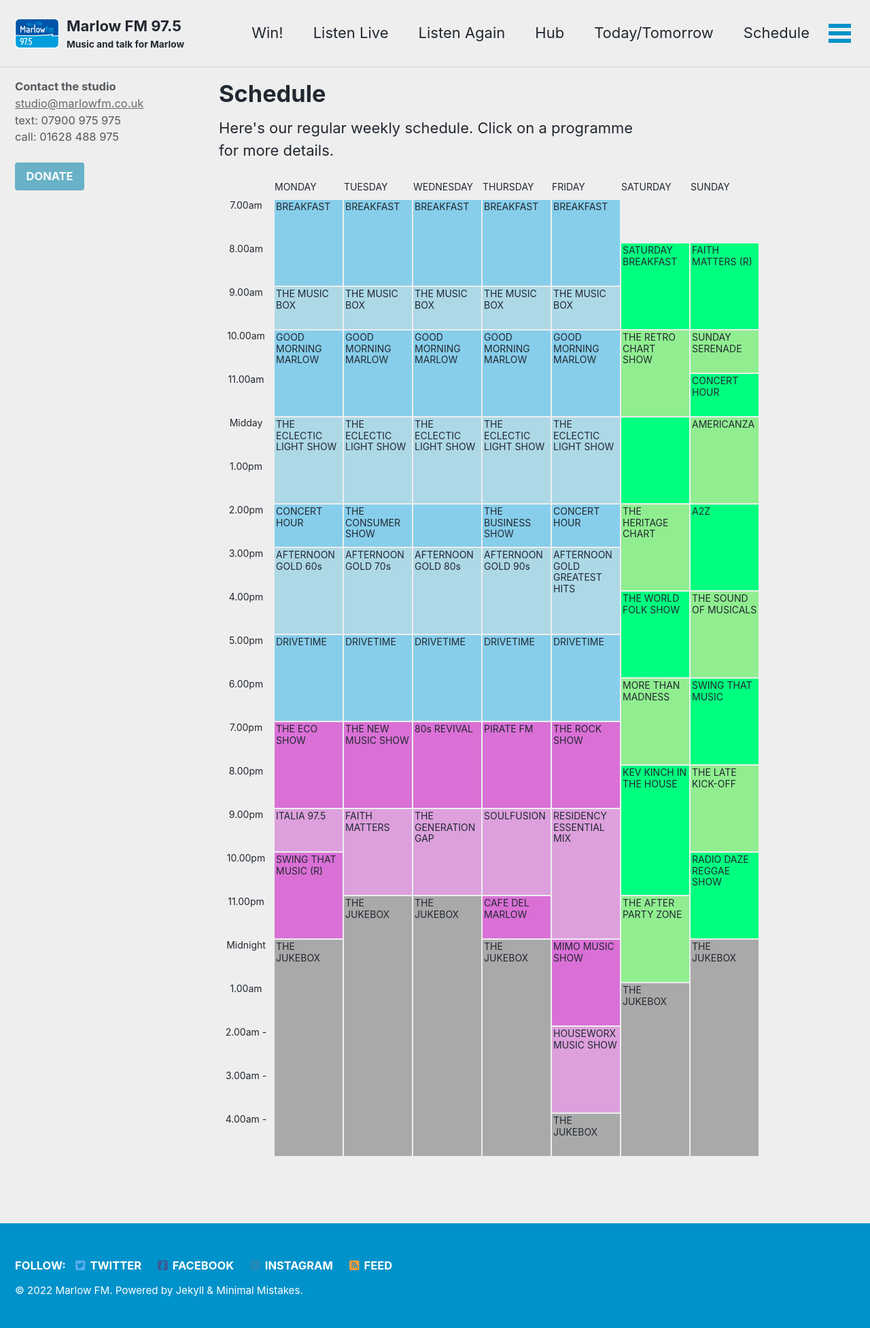
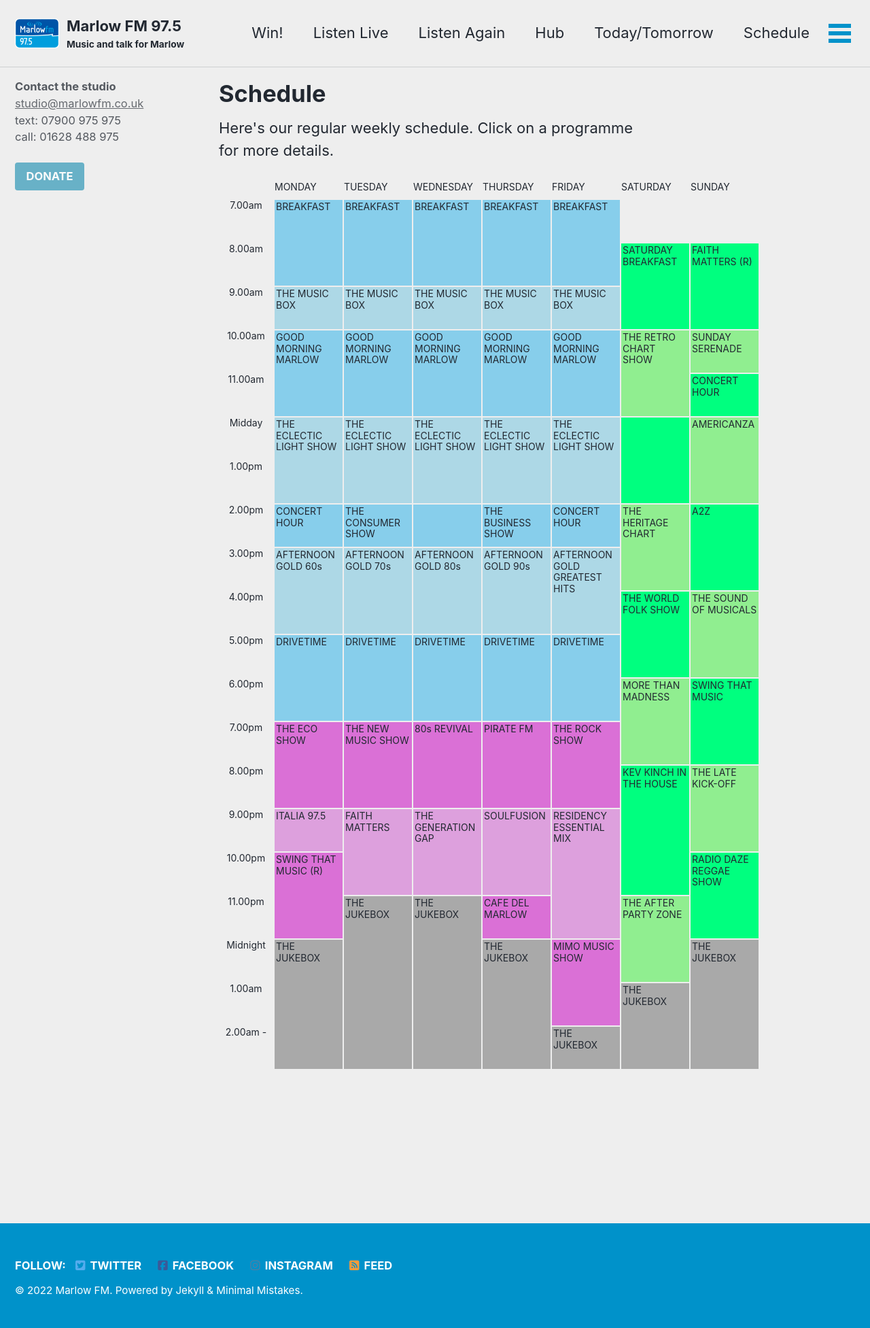
Before and after one commit to marlowfm/marlowfm.github.io, a Jekyll site: the page built from _pages/schedule.html, in a window 1280 px wide. Shown: the whole page at 68% size. Built offline with Jekyll 4.4.1, drawn with Linux system fonts in a browser that asks for light colours; cached includes are drawn as plain includes; nearby versions of some CDN libraries.

Commit message:
Remove HWX

```diff
--- a/_data/presenters.yml
+++ b/_data/presenters.yml
@@ -7,7 +7,7 @@
   image: "/assets/images/presenters/abi_morris.jpg"
 
 - name: "Abigail Bailey"
-  shows: [HWX]
+  shows: []
   image: "/assets/images/presenters/abigail_bailey.jpg"
 
 - name: "Ali Gray"
--- a/_pages/schedule.html
+++ b/_pages/schedule.html
@@ -65,11 +65,7 @@
 			". juk1 juk2 juk3 juk4 mim apz juk7"
 			"t0100 juk1 juk2 juk3 juk4 mim juk6 juk7"
 			". juk1 juk2 juk3 juk4 mim juk6 juk7"
-			"t0200 juk1 juk2 juk3 juk4 hwx juk6 juk7"
-			". juk1 juk2 juk3 juk4 hwx juk6 juk7"
-			"t0300 juk1 juk2 juk3 juk4 hwx juk6 juk7"
-			". juk1 juk2 juk3 juk4 hwx juk6 juk7"
-			"t0400 juk1 juk2 juk3 juk4 juk5 juk6 juk7"
+			"t0200 juk1 juk2 juk3 juk4 juk5 juk6 juk7"
 			". juk1 juk2 juk3 juk4 juk5 juk6 juk7";
 	}
 
@@ -198,16 +194,6 @@
 
 	.t0200 {
 		grid-area: t0200;
-		text-align: center;
-	}
-
-	.t0300 {
-		grid-area: t0300;
-		text-align: center;
-	}
-
-	.t0400 {
-		grid-area: t0400;
 		text-align: center;
 	}
 
@@ -645,13 +631,6 @@
 		color: inherit;
 	}
 
-	.hwx {
-		grid-area: hwx;
-		padding: 2px;
-		background-color: var(--background-weeknight-light);
-		color: inherit;
-	}
-
 	.kev {
 		grid-area: kev;
 		padding: 2px;
@@ -766,8 +745,6 @@
 	<div class="t0000">Midnight</div>
 	<div class="t0100">1.00am</div>
 	<div class="t0200">2.00am -</div>
-	<div class="t0300">3.00am -</div>
-	<div class="t0400">4.00am -</div>
 	<a class="brk1" href="/programmes/breakfast/">BREAKFAST</a>
 	<a class="brk2" href="/programmes/breakfast/">BREAKFAST</a>
 	<a class="brk3" href="/programmes/breakfast/">BREAKFAST</a>
@@ -802,8 +779,7 @@
 	<a class="zcn" href="/programmes/consumer-show/">THE CONSUMER SHOW</a>
 	<a class="zin" href=""></a>
 	<a class="zbs" href="/programmes/business-show/">THE BUSINESS SHOW</a>
-	<a class="chr5" href="/programmes/concert-hour/">CONCERT HOUR</a
-	>
+	<a class="chr5" href="/programmes/concert-hour/">CONCERT HOUR</a>
 	<a class="acz" href="/programmes/americanza/">AMERICANZA</a>
 	<a class="els1" href="/programmes/eclectic-light-show/"
 		>THE ECLECTIC LIGHT SHOW</a
@@ -827,7 +803,9 @@
 	<a class="ag7" href="/programmes/afternoon-gold-70s/">AFTERNOON GOLD 70s</a>
 	<a class="ag8" href="/programmes/afternoon-gold-80s/">AFTERNOON GOLD 80s</a>
 	<a class="ag9" href="/programmes/afternoon-gold-90s/">AFTERNOON GOLD 90s</a>
-	<a class="agx" href="/programmes/afternoon-gold-greatest-hits/">AFTERNOON GOLD GREATEST HITS</a>
+	<a class="agx" href="/programmes/afternoon-gold-greatest-hits/"
+		>AFTERNOON GOLD GREATEST HITS</a
+	>
 	<a class="wfs" href="/programmes/world-folk-show/">THE WORLD FOLK SHOW</a>
 	<a class="som" href="/programmes/sound-of-musicals/">THE SOUND OF MUSICALS</a>
 	<a class="drv1" href="/programmes/drivetime/">DRIVETIME</a>
@@ -852,15 +830,10 @@
 		>RESIDENCY ESSENTIAL MIX</a
 	>
 	<a class="mim" href="/programmes/mimo-music-show/">MIMO MUSIC SHOW</a>
-	<a class="hwx" href="/programmes/houseworx-music-show/"
-		>HOUSEWORX MUSIC SHOW</a
-	>
 	<a class="kev" href="/programmes/kev-kinch-in-the-house/"
 		>KEV KINCH IN THE HOUSE</a
 	>
-	<a class="sss" href="/programmes/late-kick-off/"
-		>THE LATE KICK-OFF</a
-	>
+	<a class="sss" href="/programmes/late-kick-off/">THE LATE KICK-OFF</a>
 	<a class="apz" href="/programmes/after-party-zone/">THE AFTER PARTY ZONE</a>
 	<a class="rdr" href="/programmes/radio-daze-reggae-show/"
 		>RADIO DAZE REGGAE SHOW</a
```
Also changed, not shown: _programmes/houseworx-music-show.md (+1 -0 lines).
